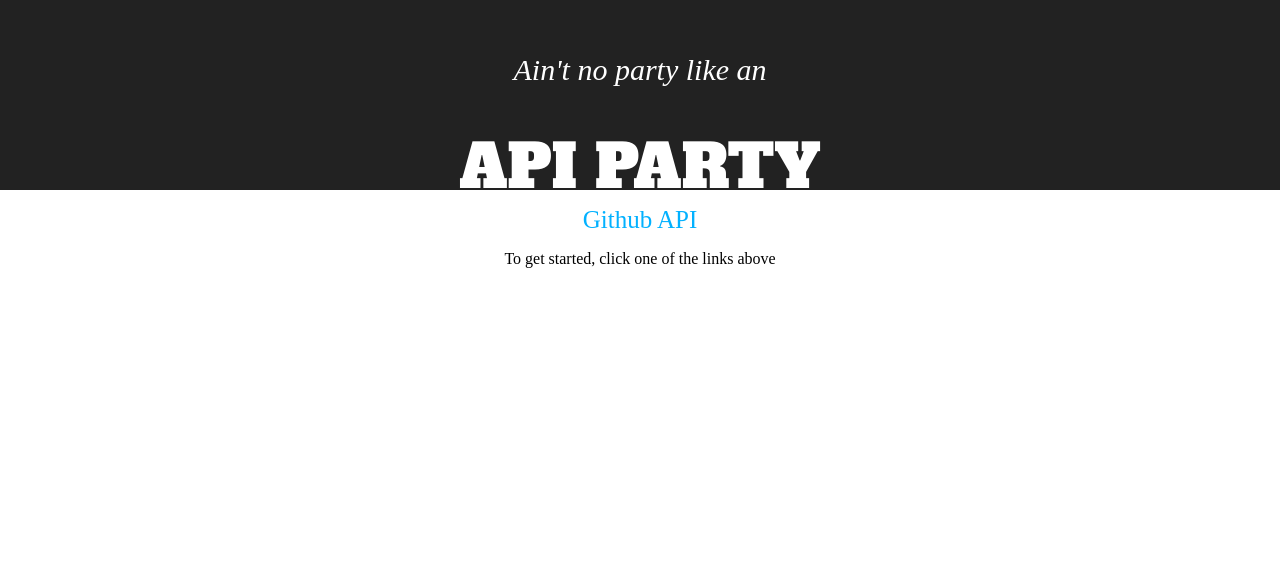
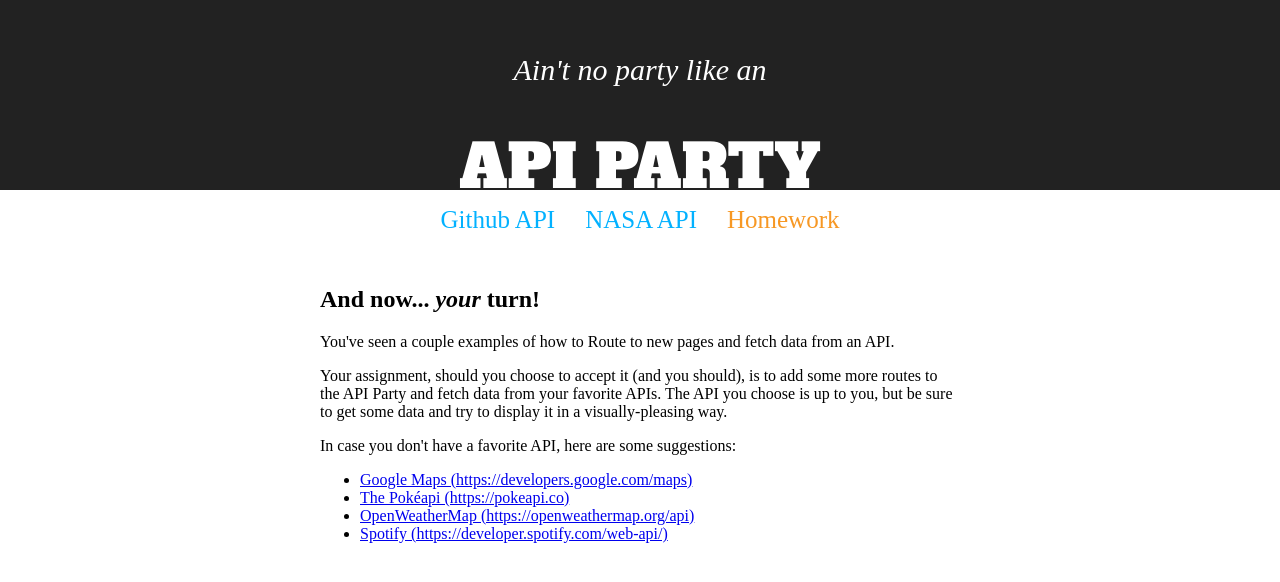
Before and after one commit to xtbc18s3/api-party, a React (Create React App) app: page /homework in a window 1280 px wide. Shown: the top 582 px of the page. Built offline with nearby package versions, Linux system fonts and the light colour scheme; a web font is replaced by a local one.

Commit message:
Add Nasa and Homework routes and components

```diff
--- a/src/App.js
+++ b/src/App.js
@@ -1,8 +1,9 @@
 import React, { Component } from 'react';
-import { Route, Switch, NavLink } from 'react-router-dom'
+import { Switch, Route, NavLink } from 'react-router-dom'
+import Github from './Github'
+import Nasa from './Nasa'
+import Homework from './Homework'
 import './App.css';
-
-import Github from './Github'
 
 class App extends Component {
   render() {
@@ -15,12 +16,20 @@ class App extends Component {
           </div>
           <ul className="nav-links">
             <li>
-              <NavLink to='/github'>Github API</NavLink>
+              <NavLink to={'/github'}>Github API</NavLink>
+            </li>
+            <li>
+              <NavLink to={'/nasa'}>NASA API</NavLink>
+            </li>
+            <li>
+              <NavLink to={'/homework'}>Homework</NavLink>
             </li>
           </ul>
         </div>
         <Switch>
           <Route path='/github' component={Github} />
+          <Route path='/nasa' component={Nasa} />
+          <Route path='/homework' component={Homework} />
           <Route render={() => <p>To get started, click one of the links above</p>} />
         </Switch>
       </div>
--- /dev/null
+++ b/src/Homework.css
@@ -0,0 +1,6 @@
+.homework {
+  text-align: left;
+  padding: 1rem;
+  max-width: 40em;
+  margin: 0 auto;
+}
--- /dev/null
+++ b/src/Homework.js
@@ -0,0 +1,23 @@
+import React from 'react'
+import './Homework.css'
+
+function Homework(props) {
+  return (
+    <div className="homework">
+      <h2>And now... <em>your</em> turn!</h2>
+      <p>You've seen a couple examples of how to Route to new pages and fetch data from an API.</p>
+      <p>Your assignment, should you choose to accept it (and you should), is to add some more routes to the API Party and fetch data from your favorite APIs.  The API you choose is up to you, but be sure to get some data and try to display it in a visually-pleasing way.</p>
+      <p>In case you don't have a favorite API, here are some suggestions:</p>
+
+      <ul>
+        <li><a href="https://developers.google.com/maps/">Google Maps (https://developers.google.com/maps)</a></li>
+        <li><a href="https://pokeapi.co">The Pokéapi (https://pokeapi.co)</a></li>
+        <li><a href="https://openweathermap.org/api">OpenWeatherMap (https://openweathermap.org/api)</a></li>
+        <li><a href="https://developer.spotify.com/web-api/">Spotify (https://developer.spotify.com/web-api/)</a></li>
+      </ul>
+
+    </div>
+  )
+}
+
+export default Homework
--- /dev/null
+++ b/src/Nasa.css
@@ -0,0 +1,4 @@
+.nasa-logo {
+    margin-top: 30px;
+    max-height: 300px;
+}
--- /dev/null
+++ b/src/Nasa.js
@@ -0,0 +1,35 @@
+import React, { Component } from 'react'
+import { Route, NavLink } from 'react-router-dom'
+import RoverInfo from './RoverInfo'
+import './Nasa.css'
+
+class Nasa extends Component {
+  render = () => {
+    return (
+      <div className="nasa">
+        <img className="nasa-logo" src="https://www.nasa.gov/sites/default/files/images/nasaLogo-570x450.png" alt="nasa" />
+
+        <h2>Select a mars rover.</h2>
+        <ul className="nav-links">
+          <li>
+            <NavLink to='/nasa/curiosity'>Curiosity</NavLink>
+          </li>
+          <li>
+            <NavLink to='/nasa/opportunity'>Opportunity</NavLink>
+          </li>
+          <li>
+            <NavLink to='/nasa/spirit'>Spirit</NavLink>
+          </li>
+        </ul>
+
+        <Route exact path={this.props.match.url} render={() => (
+          <h2>No rover selected.</h2>
+        )} />
+
+        <Route path={`${this.props.match.url}/:rover`} component={RoverInfo}/>
+      </div>
+    )
+  }
+}
+
+export default Nasa
--- /dev/null
+++ b/src/RoverInfo.css
@@ -0,0 +1,8 @@
+.rover-info {
+    margin: 40px;
+}
+
+.rover-info img {
+    border-radius: 10px;
+    max-width: 80%;
+}
--- /dev/null
+++ b/src/RoverInfo.js
@@ -0,0 +1,52 @@
+import React, { Component } from 'react'
+import './RoverInfo.css'
+
+const photoDates = {
+  curiosity: '2015-05-30',
+  opportunity: '2015-04-30',
+  spirit: '2004-01-10'
+}
+
+class RoverInfo extends Component {
+  state = {
+    rover: {}
+  }
+
+  componentWillMount = () => {
+    this.fetchRoverData(this.props)
+  }
+
+  componentWillReceiveProps(nextProps) {
+    const locationChanged = nextProps.location !== this.props.location;
+    if (locationChanged) {
+      this.fetchRoverData(nextProps);
+    }
+  }
+
+  fetchRoverData(props) {
+    fetch(`https://api.nasa.gov/mars-photos/api/v1/rovers/${props.match.params.rover}/photos?earth_date=${photoDates[props.match.params.rover]}&camera=fhaz&api_key=DEMO_KEY`)
+      .then(res => res.json())
+      .then(data => {
+        const rover = {
+          name: data.photos[0].rover.name,
+          imageUrl: data.photos[0].img_src,
+          earthDate: data.photos[0].earth_date
+        }
+        this.setState({rover})
+      })
+      .catch(err => console.warn(err))
+  }
+
+  render = () => {
+    const { name, imageUrl, earthDate } = this.state.rover
+    return (
+      <div className="rover-info">
+        <h2>Mars Rover Name: {name}</h2>
+        <h3>Earth Date: {earthDate}</h3>
+        <img src={imageUrl} alt="rover" />
+      </div>
+    )
+  }
+}
+
+export default RoverInfo
```
